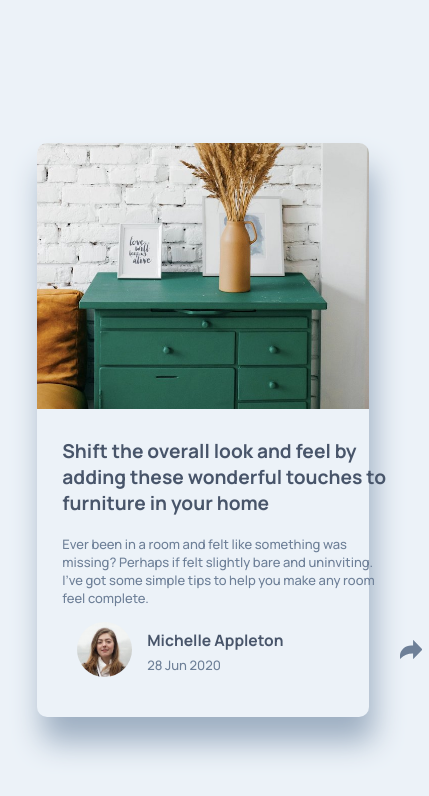
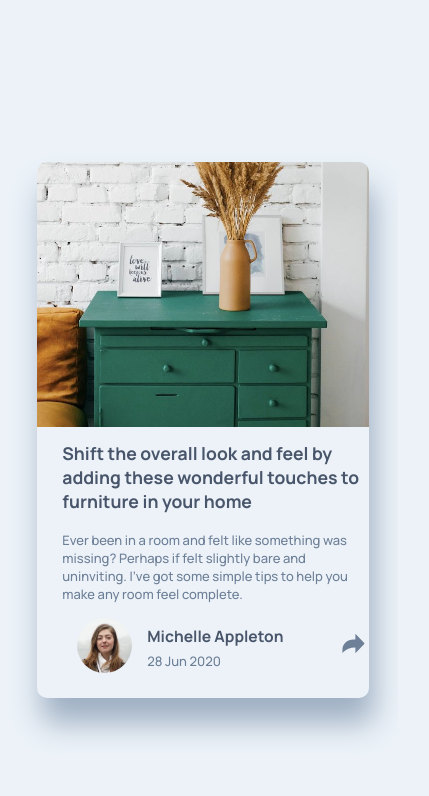
Before and after one commit to LenyPython/article-preview-component, a React (Create React App) app: page / in a window 390 px wide. Shown: the top 796 px of the page, 429 px wide, since content can reach past the window. Built offline with nearby package versions, Linux system fonts and the light colour scheme.

Commit message:
recostructed shar div. moved it to upper in hierarhy, so it will inherit from parent main container. adde css style for media < 1050px for rwd.

```diff
--- a/src/App.scss
+++ b/src/App.scss
@@ -44,13 +44,6 @@ h1{
 	flex-flow: row nowrap;
 	justify-content: space-between;
 	align-items: center;
-	& > .contact {
-		transform: translateX(100%);
-		& > img{
-			transform: scale(150%);
-
-		}
-	}
 }
 #avatar-wrapper {
 	width:100%;
@@ -82,12 +75,12 @@ p{
 	color: $desaturatedDarkBlue;
 }
 h1{
-	font-size: 1.2rem;
+	font-size: 1.1rem;
 	margin: 0 0 1em 0;
 }
 .wrapper {
 	width: 85vw;
-	height: unset;
+	height: initial;
 	display:flex;
 	flex-flow: column;
 	border-radius: 10px;
@@ -104,6 +97,7 @@ h1{
 	}
 }
 .personal-wrapper {
+	transform: rotate(0deg);
 	display: flex;
 	flex-flow: row nowrap;
 	justify-content: space-between;
--- a/src/components/Contact.js
+++ b/src/components/Contact.js
@@ -1,8 +1,5 @@
 import React from 'react'
 import './contact.scss'
-import fb from '../images/icon-facebook.svg'
-import pin from '../images/icon-pinterest.svg'
-import twitter from '../images/icon-twitter.svg'
 import arrow from '../images/icon-share.svg'
 
 const Contact = () => {
@@ -18,13 +15,6 @@ const Contact = () => {
   return (
     <div className='contact' onClick={handleClick}>
       <img src={arrow} alt='click arrow' />
-      <div className='share'>
-        <h2>share</h2>
-        <img src={fb} alt='fb-icon' />
-        <img src={twitter} alt='tw-icon' />
-        <img src={pin} alt='pin-icon' />
-
-      </div>
     </div>
   )
 }
--- a/src/components/Personal.js
+++ b/src/components/Personal.js
@@ -1,5 +1,8 @@
 import React from 'react'
 import Contact from './Contact'
+import fb from '../images/icon-facebook.svg'
+import pin from '../images/icon-pinterest.svg'
+import twitter from '../images/icon-twitter.svg'
 
 const Personal = ({name, date, avatar}) => {
   return (
@@ -11,6 +14,12 @@ const Personal = ({name, date, avatar}) => {
           <p>{date}</p>
         </div>
       </div>
+      <div className='share'>
+        <h2>share</h2>
+        <img src={fb} alt='fb-icon' />
+        <img src={twitter} alt='tw-icon' />
+        <img src={pin} alt='pin-icon' />
+      </div>
       <Contact />
     </div>
   )
--- a/src/components/contact.scss
+++ b/src/components/contact.scss
@@ -11,6 +11,10 @@ $desaturatedDarkBlue: hsl(214,17%,51%);
 	width: 40px;
 	height: 40px;
 	border-radius: 50%;
+	transform: translateX(100%);
+	& > img{
+		transform: scale(150%);
+	}
 }
 .clicked {
 	background: $desaturatedDarkBlue;
@@ -33,12 +37,10 @@ $desaturatedDarkBlue: hsl(214,17%,51%);
 	*{
 		margin: 10px;
 	}
-	position:  absolute;
+	position: absolute;
 	width: 0;
 	height: 0;
-	top: -100px;
-	left: 50%;
-	transform: translateX(-50%);
+	transform: translate(106%, -120%);
 	background: $veryDarkGrayishBlue;
 	border-radius: 10px;
 	display: none;
@@ -57,3 +59,37 @@ $desaturatedDarkBlue: hsl(214,17%,51%);
 	height: 60px !important;
 	display: flex !important;
 }
+@media(max-width:1050px){
+.share{
+	all:initial;
+	position:  fixed;
+	bottom: 0;
+	left: -25px;
+	display: flex;
+	align-items: center;
+	height: 0;
+	width: 0;
+	overflow: hidden;
+	transform: translateY(130%);
+	background: $veryDarkGrayishBlue;
+	transition: all .4s;
+	border-radius: 0 0 10px 10px;
+	&::before{
+		all:unset;
+	}
+	}
+.visible {
+	height: 100%;
+	width: calc(100% + 40px) !important;
+	transform: initial;
+}
+.contact{
+	all: initial;
+}
+.clicked {
+	background: $grayishBlue;
+	& > img {
+	filter: sepia(100%) brightness(100%);
+		}
+	}
+}
--- a/src/components/content.scss
+++ b/src/components/content.scss
@@ -13,7 +13,8 @@
 
 @media(max-width: 1050px) {
 	.main{
-		width: 100%;
-		padding: 25px;
+		width: 90%;
+		margin: 10px 25px;
+		padding: 0;
 	}
 }
```
